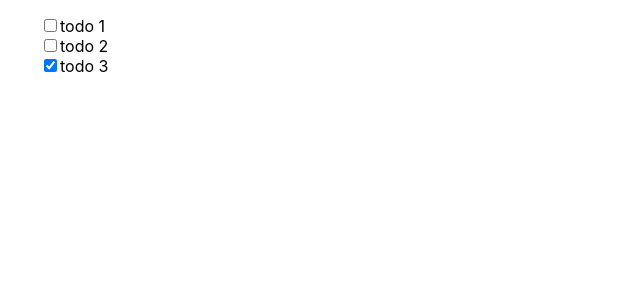
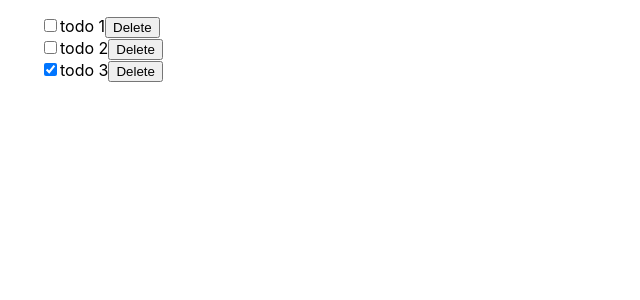
Before and after one commit to Nikhil-18/django-react-todo-app, a React (Create React App) app in the folder frontend/: page / in a window 1280 px wide. Shown: the top 300 px of the page, without its empty margins (0-640 px from the left). Built offline with nearby package versions, Linux system fonts and the light colour scheme.

Commit message:
add handles for toggle and delete

```diff
--- a/frontend/src/App.js
+++ b/frontend/src/App.js
@@ -7,12 +7,30 @@ function App() {
   const [todoList, setTodoList] = useState([]);
 
   useEffect(() => {
-    setTodoList(getAllTodo());
+    setTodoList(() => getAllTodo());
   }, []);
+
+  const handleToggle = (id) => {
+    setTodoList((prevTodoList) =>
+      prevTodoList.map((todo) =>
+        todo.id === id ? { ...todo, completed: !todo.completed } : todo
+      )
+    );
+  };
+
+  const handleDelete = (id) => {
+    setTodoList((prevTodoList) =>
+      prevTodoList.filter((todo) => todo.id !== id)
+    );
+  };
 
   return (
     <div className="App">
-      <TodoList todoList={todoList} />
+      <TodoList
+        todoList={todoList}
+        handleToggle={handleToggle}
+        handleDelete={handleDelete}
+      />
     </div>
   );
 }
--- a/frontend/src/components/TodoItem.jsx
+++ b/frontend/src/components/TodoItem.jsx
@@ -1,13 +1,18 @@
 import React from "react";
 import PropTypes from "prop-types";
 
-const TodoItem = ({ todo }) => {
+const TodoItem = ({ todo, handleToggle, handleDelete }) => {
   const { id, text, completed } = todo;
 
   return (
     <div>
-      <input type="checkbox" checked={completed} readOnly />
+      <input
+        type="checkbox"
+        checked={completed}
+        onChange={() => handleToggle(id)}
+      />
       <span>{text}</span>
+      <button onClick={() => handleDelete(id)}>Delete</button>
     </div>
   );
 };
@@ -18,6 +23,8 @@ TodoItem.propTypes = {
     text: PropTypes.string,
     completed: PropTypes.bool,
   }),
+  handleToggle: PropTypes.func,
+  handleDelete: PropTypes.func,
 };
 
 export default TodoItem;
--- a/frontend/src/components/TodoList.jsx
+++ b/frontend/src/components/TodoList.jsx
@@ -3,11 +3,18 @@ import PropTypes from "prop-types";
 
 import TodoItem from "./TodoItem";
 
-const TodoList = ({ todoList }) => {
+const TodoList = ({ todoList, handleToggle, handleDelete }) => {
   return (
     <ul>
       {todoList.map((todo, i) => {
-        return <TodoItem key={`todolist-${i}`} todo={todo} />;
+        return (
+          <TodoItem
+            key={`todolist-${i}`}
+            todo={todo}
+            handleToggle={handleToggle}
+            handleDelete={handleDelete}
+          />
+        );
       })}
     </ul>
   );
@@ -21,6 +28,8 @@ TodoList.propTypes = {
       completed: PropTypes.bool,
     })
   ),
+  handleToggle: PropTypes.func,
+  handleDelete: PropTypes.func,
 };
 
 export default TodoList;
```
